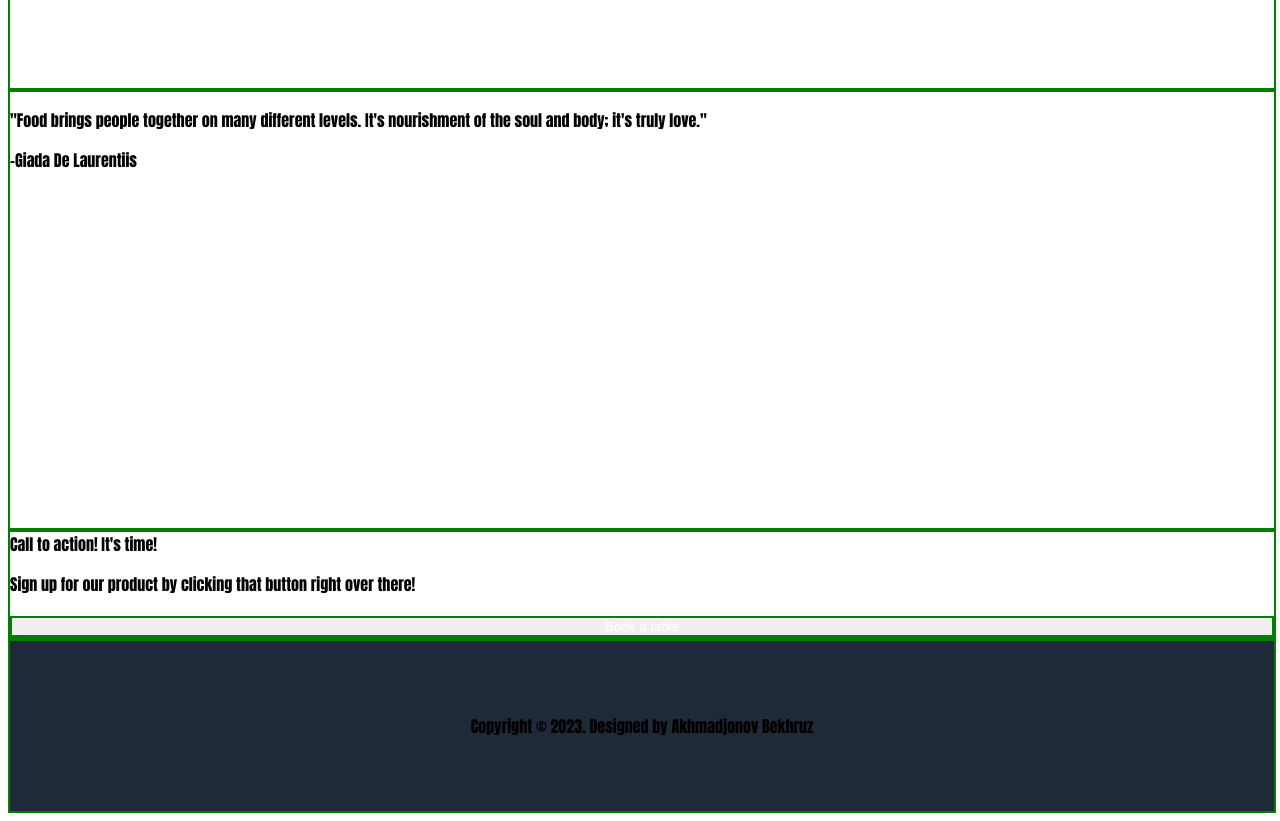
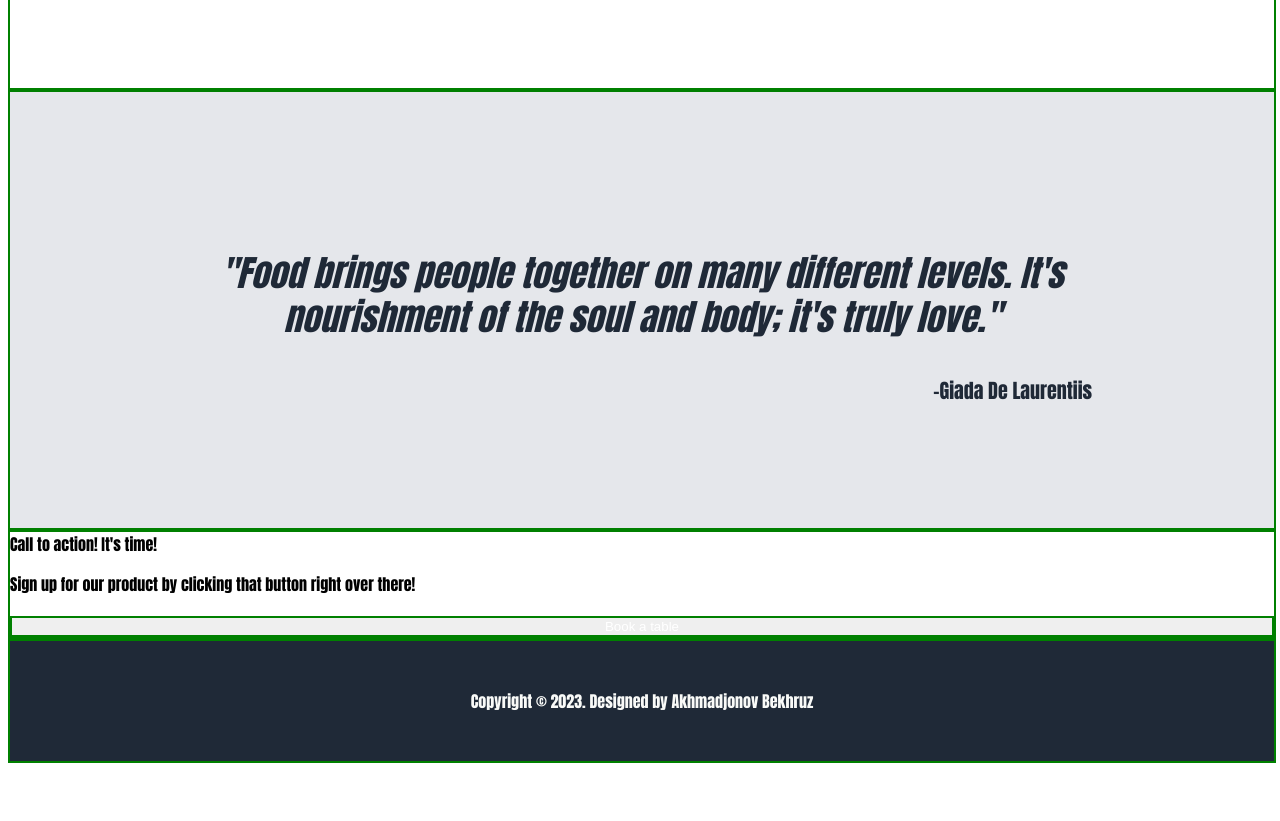
Before and after one commit to Bekhruzakhmadjanov/zira-restaurant, a plain HTML site: page index.html in a window 1280 px wide. Shown: the part 1330-2151 px from the top of the page. After the commit the page ends 2101 px from the top, so only its background shows below. Drawn offline with Linux system fonts and the light colour scheme.

Commit message:
Edit index.html

```diff
--- a/index.html
+++ b/index.html
@@ -88,10 +88,16 @@
 
         <!--START THIRD SLIDE PART-->
         <div class="third-slide">
-            <div class="quote"></div>
-                <p>"Food brings people together on many different levels. It's nourishment of the soul and body; it's truly love."</p>
-                <div id="author">-Giada De Laurentiis</div>
+
+            <div class="quote">
+
+                <p class="quote">"Food brings people together on many different levels. It's nourishment of the soul and body; it's truly love."</p>
+                <div id="author">
+                    -Giada De Laurentiis
+                </div>
+
             </div>
+
         </div>
         <!--START THIRD SLIDE PART-->
 
--- a/style.css
+++ b/style.css
@@ -162,7 +162,33 @@ div.plov > .text{
 .third-slide {
     width: 100%;
     height: 436px;
+    background-color: #E5E7EB;
+    color: #1f2937;
+
     border: 2px solid green;
+
+    display: flex;
+    align-items: center;
+    justify-content: center;
+}
+
+.quote {
+    width: 900px;
+}
+
+p.quote {
+    font-style: italic;
+    font-size: 36px;
+    text-align: center;
+    line-height: 44px;
+    /* font-weight: 300; */
+}
+
+#author {
+    font-size: 20px;
+    font-weight: 700;
+    display: flex;
+    justify-content: flex-end;
 }
 
 /* ----------------- START THIRD SLIDE PART ----------------- */
@@ -179,9 +205,10 @@ div.plov > .text{
 
 .footer {
     width: 100%;
-    height: 170px;
+    height: 120px;
     bottom: 0px;
     background-color: #1f2937;
+    color: #F9FAF8;
 
     display: flex;
     align-items: center;
```
